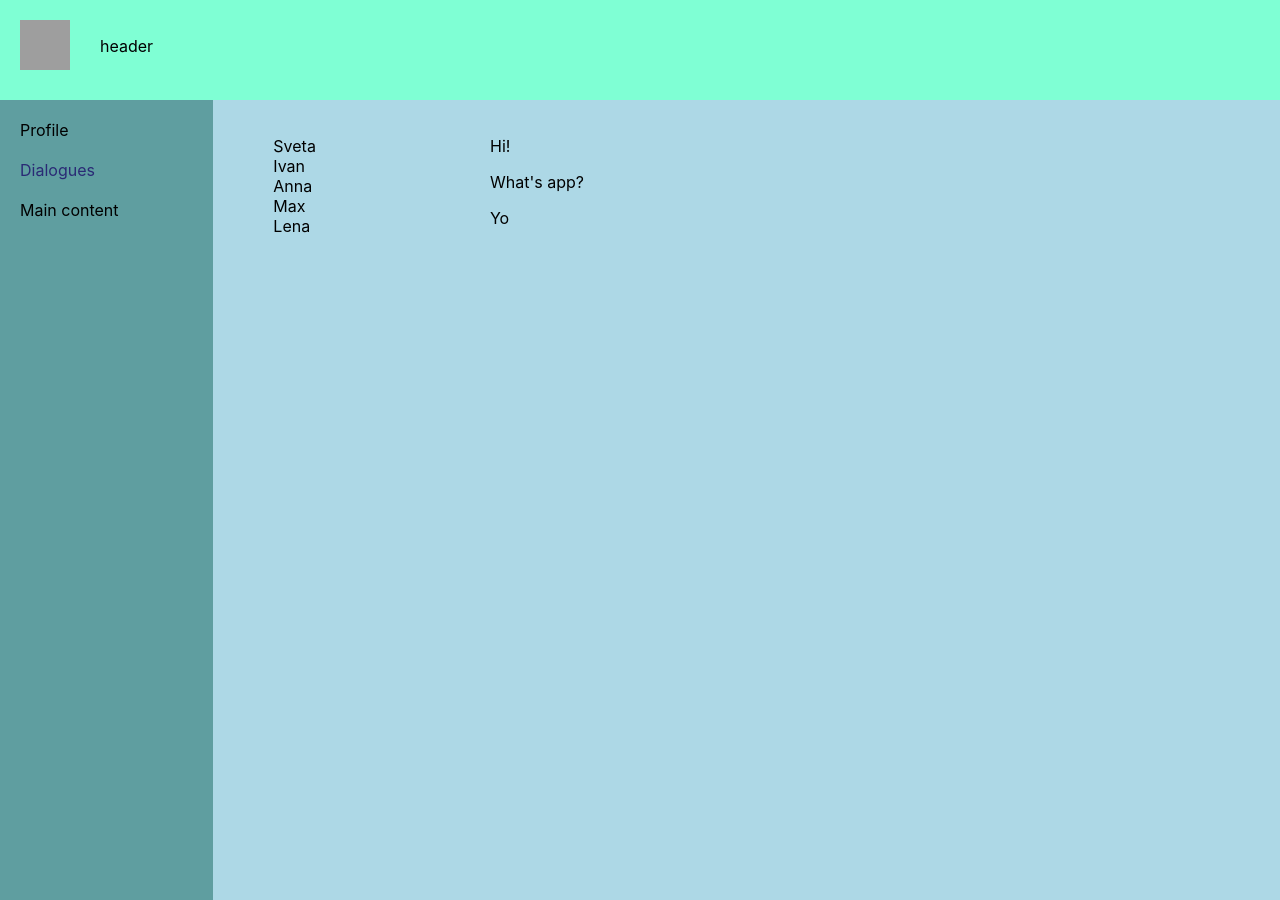
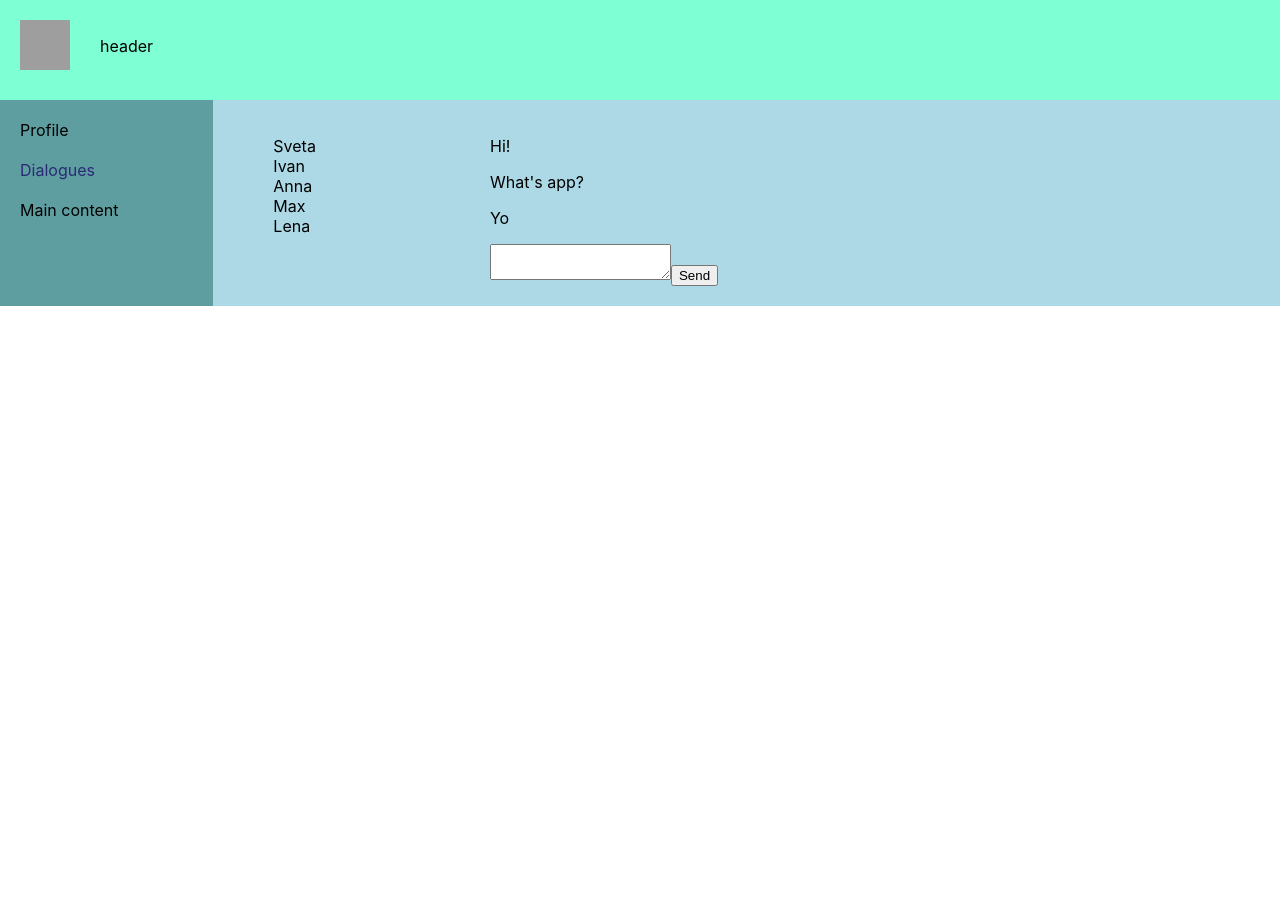
Before and after one commit to MorozovaAN/social-network, a React (Create React App) app: page /dialogues in a window 1280 px wide. After the commit the page ends 800 px from the top, so only its background shows below. Built offline with nearby package versions, Linux system fonts and the light colour scheme; grey boxes are pictures that could not be loaded.

Commit message:
refactor

```diff
--- a/src/App.css
+++ b/src/App.css
@@ -8,5 +8,5 @@
   width: 100%;
   background: lightblue;
   box-sizing: border-box;
-  height: 100vh;
+  height: 100%;
 }
--- a/src/App.tsx
+++ b/src/App.tsx
@@ -9,6 +9,8 @@ import { stateType } from "./redax/state";
 
 type AppType = {
   state: stateType;
+  addPost: () => void;
+  updateNewPostText: (newText: string) => void;
 };
 
 export const App: FC<AppType> = (props) => {
@@ -19,7 +21,13 @@ export const App: FC<AppType> = (props) => {
       <div className="content-wrapper">
         <Route
           path="/profile"
-          render={() => <Profile profilePage={props.state.profilePage} />}
+          render={() => (
+            <Profile
+              profilePage={props.state.profilePage}
+              addPost={props.addPost}
+              updateNewPostText={props.updateNewPostText}
+            />
+          )}
         />
         <Route
           path="/dialogues"
--- a/src/components/ Dialogues/Dialogues.tsx
+++ b/src/components/ Dialogues/Dialogues.tsx
@@ -16,13 +16,25 @@ export const Dialogues: FC<DialoguesType> = (props) => {
   let messagesItem = props.dialoguesPage.messages.map((m) => (
     <Message key={m.id} message={m.message} />
   ));
+  const newMessageElement = React.createRef<HTMLTextAreaElement>();
+  const addMessage = () => {
+    if (newMessageElement.current) {
+      alert(newMessageElement.current?.value);
+    }
+  };
 
   return (
     <div className={style.container}>
       <div className={style.dialoguesContainer}>
         <ul className={style.dialogues}>{dialoguesItem}</ul>
       </div>
-      <div className={style.messages}>{messagesItem}</div>
+      <div className={style.messages}>
+        <div>{messagesItem}</div>
+        <textarea ref={newMessageElement}></textarea>
+        <button type="button" onClick={addMessage}>
+          Send
+        </button>
+      </div>
     </div>
   );
 };
--- a/src/components/NavBar/NavBar.module.css
+++ b/src/components/NavBar/NavBar.module.css
@@ -1,7 +1,7 @@
 .navigation {
   padding: 20px;
   width: 100%;
-  height: 100vh;
+  height: 100%;
   background: cadetblue;
   box-sizing: border-box;
 }
--- a/src/components/Profile/MyPosts/MyPosts.tsx
+++ b/src/components/Profile/MyPosts/MyPosts.tsx
@@ -4,19 +4,35 @@ import { postType } from "../../../redax/state";
 
 type MyPostsType = {
   posts: Array<postType>;
+  addPost: () => void;
+  updateNewPostText: (newText: string) => void;
+  newPostText: string;
 };
 
 export const MyPosts: FC<MyPostsType> = (props) => {
   let postsItem = props.posts.map((p) => (
     <Post key={p.id} message={p.text} likesCount={p.likesCount} />
   ));
+  let newPostElement = React.createRef<HTMLTextAreaElement>();
 
+  const addPost = () => {
+    props.addPost();
+  };
+  const onPostChange = () => {
+    if (newPostElement.current) {
+      props.updateNewPostText(newPostElement.current.value);
+    }
+  };
   return (
     <div>
       {postsItem}
-      <textarea></textarea>
+      <textarea
+        ref={newPostElement}
+        value={props.newPostText}
+        onChange={onPostChange}
+      ></textarea>
       <div>
-        <button>Send post</button>
+        <button onClick={addPost}>Send post</button>
         <button>Remove post</button>
       </div>
     </div>
--- a/src/components/Profile/Profile.tsx
+++ b/src/components/Profile/Profile.tsx
@@ -6,6 +6,8 @@ import { profilePageType } from "../../redax/state";
 
 type ProfileType = {
   profilePage: profilePageType;
+  addPost: () => void;
+  updateNewPostText: (newText: string) => void;
 };
 
 export const Profile: FC<ProfileType> = (props) => {
@@ -17,7 +19,12 @@ export const Profile: FC<ProfileType> = (props) => {
         src="https://images.fineartamerica.com/images/artworkimages/mediumlarge/1/horizontal-vivid-varitone-ocean-sunset-horizon-blur-abstraction-nickolay-loginov.jpg"
       />
       <ProfileInfo />
-      <MyPosts posts={props.profilePage.posts} />
+      <MyPosts
+        posts={props.profilePage.posts}
+        newPostText={props.profilePage.newPostText}
+        addPost={props.addPost}
+        updateNewPostText={props.updateNewPostText}
+      />
     </div>
   );
 };
--- a/src/index.tsx
+++ b/src/index.tsx
@@ -1,13 +1,21 @@
 import React from "react";
 import ReactDOM from "react-dom";
+import { BrowserRouter } from "react-router-dom";
 import "./index.css";
-import { state } from "./redax/state";
 import { App } from "./App";
-import { BrowserRouter } from "react-router-dom";
+import { addPost, state, subscriber, updateNewPostText } from "./redax/state";
 
-ReactDOM.render(
-  <BrowserRouter>
-    <App state={state} />
-  </BrowserRouter>,
-  document.getElementById("root")
-);
+let rerender = () => {
+  ReactDOM.render(
+    <BrowserRouter>
+      <App
+        state={state}
+        addPost={addPost}
+        updateNewPostText={updateNewPostText}
+      />
+    </BrowserRouter>,
+    document.getElementById("root")
+  );
+};
+rerender();
+subscriber(rerender);
--- a/src/redax/state.ts
+++ b/src/redax/state.ts
@@ -1,3 +1,12 @@
+import { observe } from "web-vitals/dist/modules/lib/observe";
+
+let rerender = () => {
+  console.log("s");
+};
+export const subscriber = (observer: any) => {
+  rerender = observer;
+};
+
 export type stateType = {
   dialoguesPage: dialoguesPageType;
   profilePage: profilePageType;
@@ -8,6 +17,7 @@ export type dialoguesPageType = {
 };
 export type profilePageType = {
   posts: Array<postType>;
+  newPostText: string;
 };
 export type dialogType = {
   id: number;
@@ -44,5 +54,22 @@ export let state: stateType = {
       { id: 2, text: "It's my friends", likesCount: 15 },
       { id: 3, text: "yoo", likesCount: 5 },
     ],
+    newPostText: "",
   },
 };
+
+export const addPost = () => {
+  const newPost: postType = {
+    id: 5,
+    text: state.profilePage.newPostText,
+    likesCount: 0,
+  };
+  state.profilePage.posts.push(newPost);
+  state.profilePage.newPostText = "";
+  rerender();
+};
+
+export const updateNewPostText = (newText: string) => {
+  state.profilePage.newPostText = newText;
+  rerender();
+};
```
